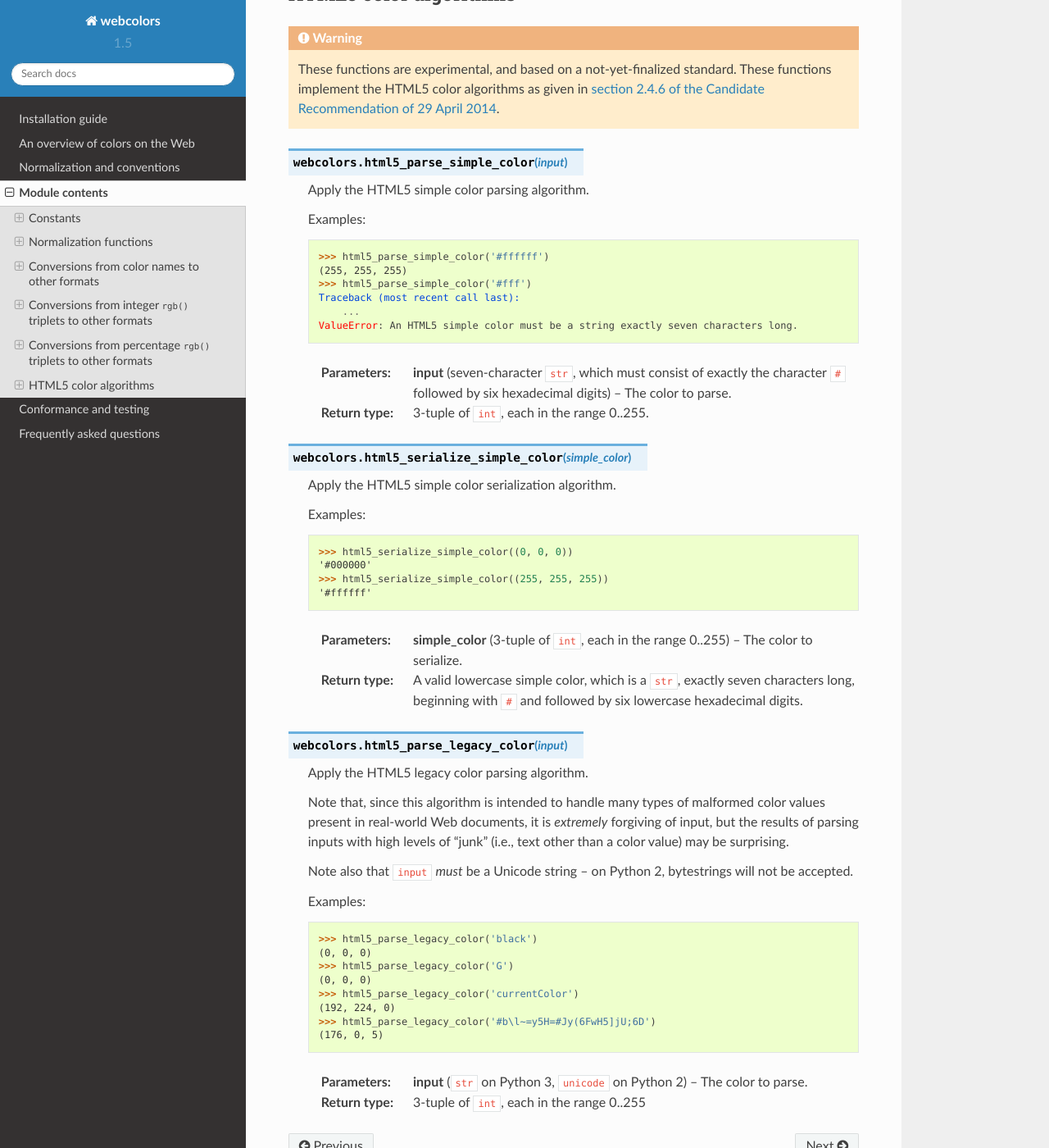
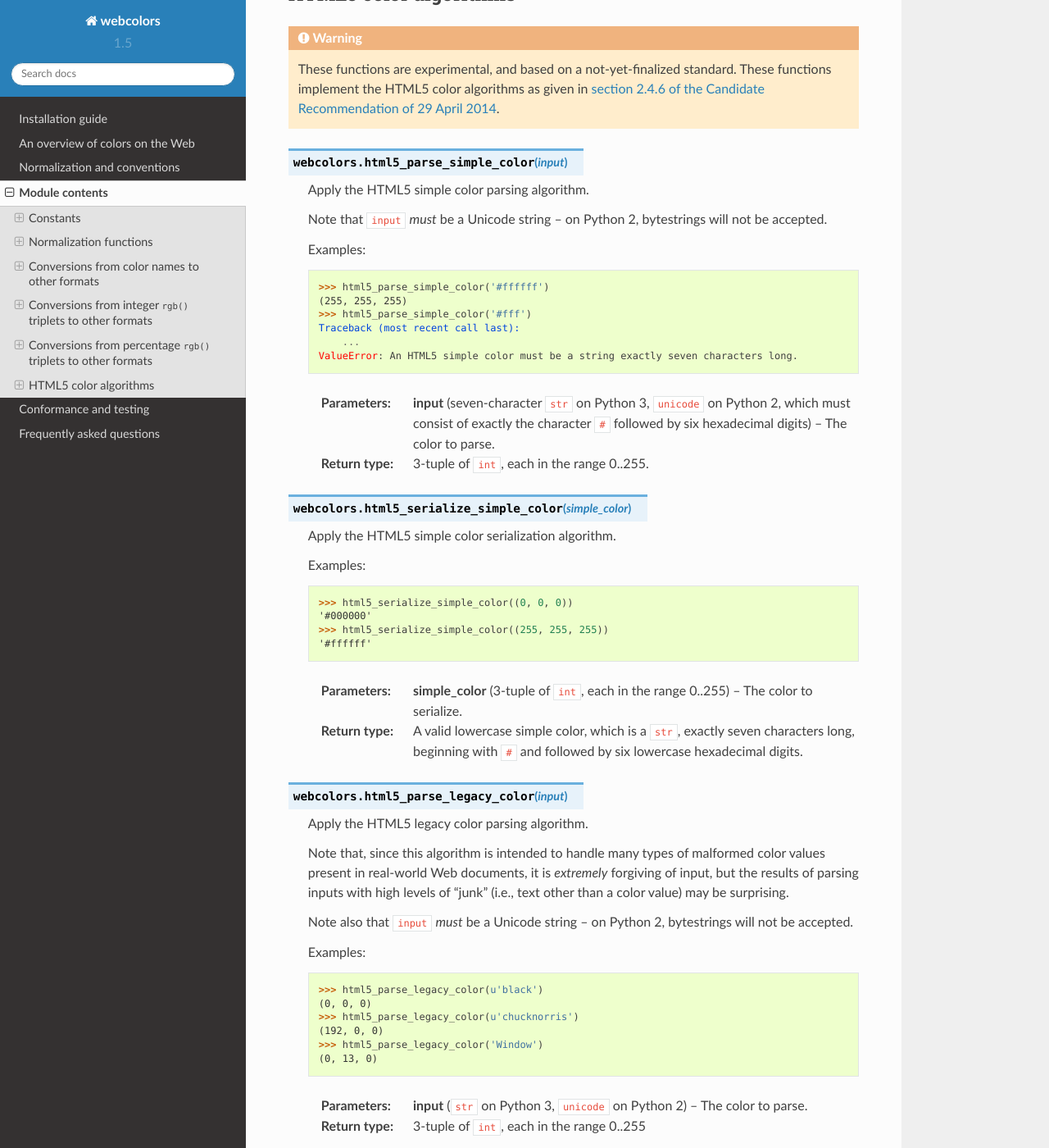
Before and after one commit to ubernostrum/webcolors, a Sphinx documentation site: the page built from docs/contents.rst, in a window 1280 px wide and 1400 px high, scrolled down 8729 px. Shown: the whole window at 82% size. Built offline with Sphinx 7.4.7 and the Read the Docs theme 2.0.0, drawn with Linux system fonts in a browser that asks for light colours.

Commit message:
More documentation updates.

```diff
--- a/README.rst
+++ b/README.rst
@@ -1,3 +1,5 @@
+.. -*-restructuredtext-*-
+
 ``webcolors`` is a simple Python module for working with HTML/CSS
 colors.
 
--- a/docs/contents.rst
+++ b/docs/contents.rst
@@ -486,6 +486,9 @@ HTML5 color algorithms
 
    Apply the HTML5 simple color parsing algorithm.
 
+   Note that ``input`` *must* be a Unicode string -- on Python 2,
+   bytestrings will not be accepted.
+
    Examples::
 
        >>> html5_parse_simple_color('#ffffff')
@@ -496,8 +499,9 @@ HTML5 color algorithms
        ValueError: An HTML5 simple color must be a string exactly seven characters long.
 
    :param input: The color to parse.
-   :type input: seven-character ``str``, which must consist of exactly the
-       character ``#`` followed by six hexadecimal digits
+   :type input: seven-character ``str`` on Python 3, ``unicode`` on
+       Python 2, which must consist of exactly the character ``#``
+       followed by six hexadecimal digits
    :rtype: 3-tuple of ``int``, each in the range 0..255.
 
 .. function:: html5_serialize_simple_color(simple_color)
@@ -532,14 +536,12 @@ HTML5 color algorithms
 
    Examples::
 
-       >>> html5_parse_legacy_color('black')
+       >>> html5_parse_legacy_color(u'black')
        (0, 0, 0)
-       >>> html5_parse_legacy_color('G')
-       (0, 0, 0)
-       >>> html5_parse_legacy_color('currentColor')
-       (192, 224, 0)
-       >>> html5_parse_legacy_color('#b\l~=y5H=#Jy(6FwH5]jU;6D')
-       (176, 0, 5)
+       >>> html5_parse_legacy_color(u'chucknorris')
+       (192, 0, 0)
+       >>> html5_parse_legacy_color('Window')
+       (0, 13, 0)
 
    :param input: The color to parse.
    :type input: ``str`` on Python 3, ``unicode`` on Python 2
```
Also changed, not shown: docs/conventions.rst (+4 -4 lines), docs/faq.rst (+17 -0 lines).
